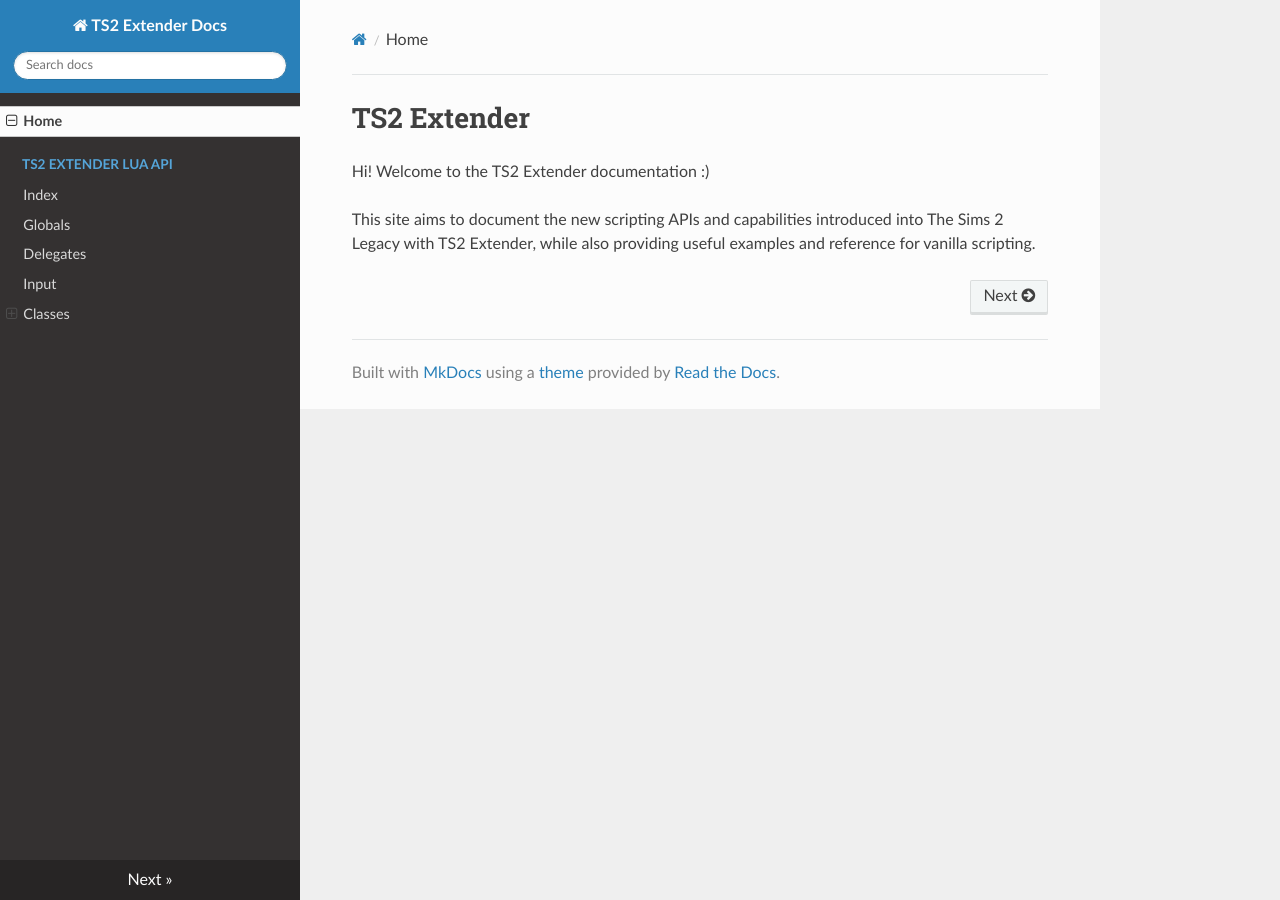
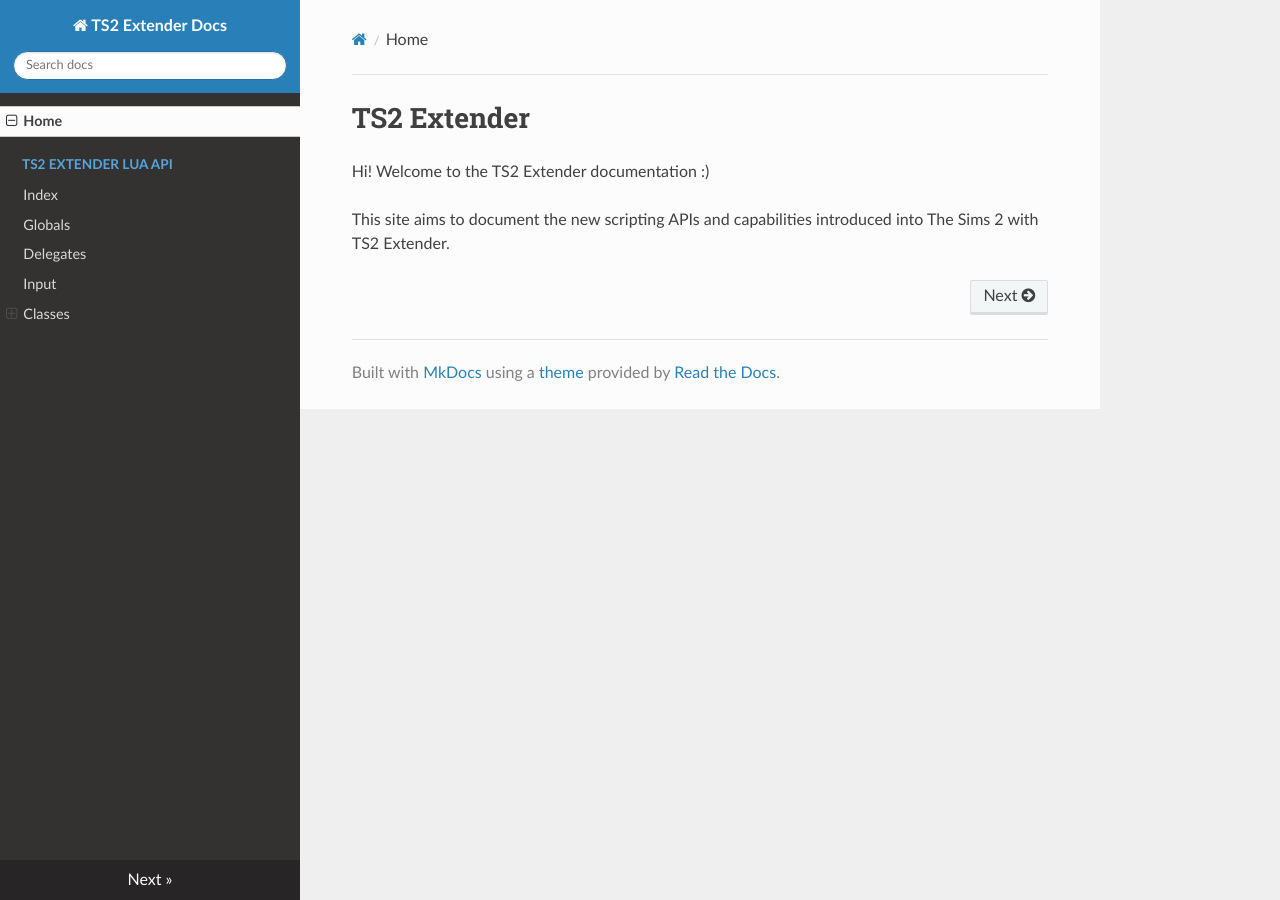
Before and after one commit to LazyDuchess/TS2-Extender-Docs, an MkDocs documentation site: the page built from docs/index.md, in a window 1280 px wide. Built offline with MkDocs 1.6.1, drawn with Linux system fonts in a browser that asks for light colours; nearby versions of some CDN libraries.

Commit message:
Update index.md

```diff
--- a/docs/index.md
+++ b/docs/index.md
@@ -2,4 +2,4 @@
 
 Hi! Welcome to the TS2 Extender documentation :)
 
-This site aims to document the new scripting APIs and capabilities introduced into The Sims 2 Legacy with TS2 Extender, while also providing useful examples and reference for vanilla scripting.
+This site aims to document the new scripting APIs and capabilities introduced into The Sims 2 with TS2 Extender.
```
